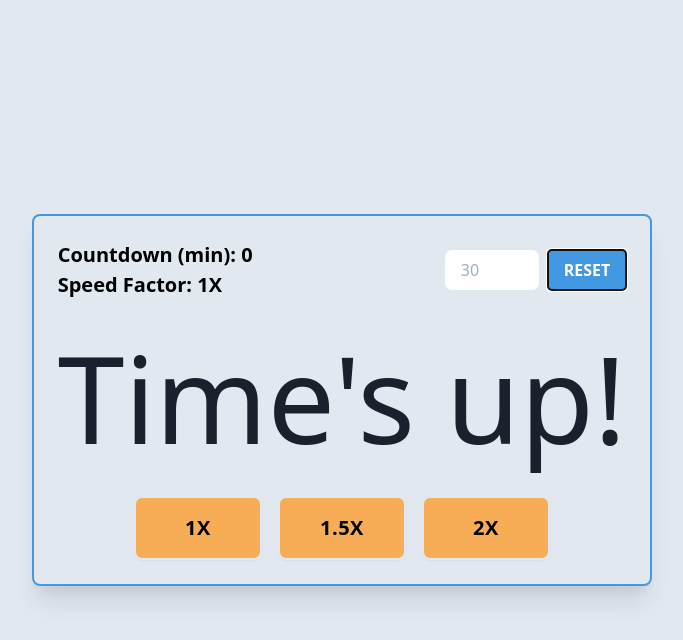
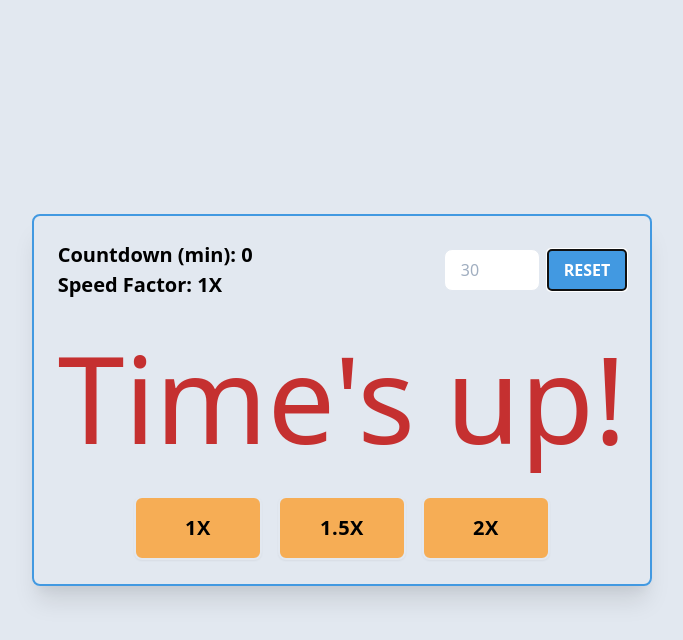
Before and after one commit to mauriceLC92/timer-app, a Next.js app: page / in a window 1280 px wide. Both pictures are taken after a click on the button "START". Shown: the top 640 px of the page, without its empty margins (298-981 px from the left). Built offline with nearby package versions, Linux system fonts and the light colour scheme.

Commit message:
added 20 second warning

```diff
--- a/components/CountDown.tsx
+++ b/components/CountDown.tsx
@@ -49,9 +49,9 @@ export const CountDown: FC<ICountDown> = ({ inputMinutes, speed }) => {
     });
 
     return (
-        <>
+        <div className={`${count < 20 ? 'text-red-700' : ''}`}>
             {timerComponents.length ? timerComponents : <span>Time's up!</span>}
-        </>
+        </div>
     );
 };
 
```
